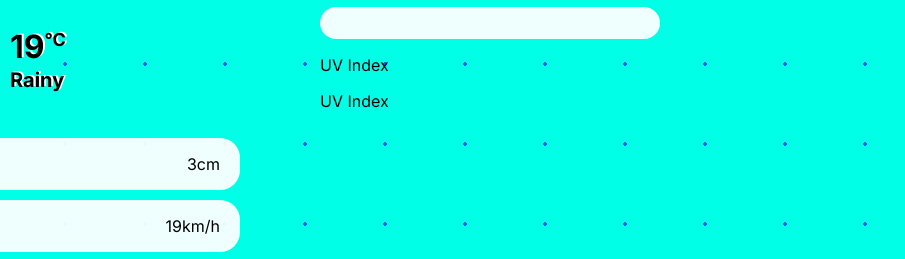
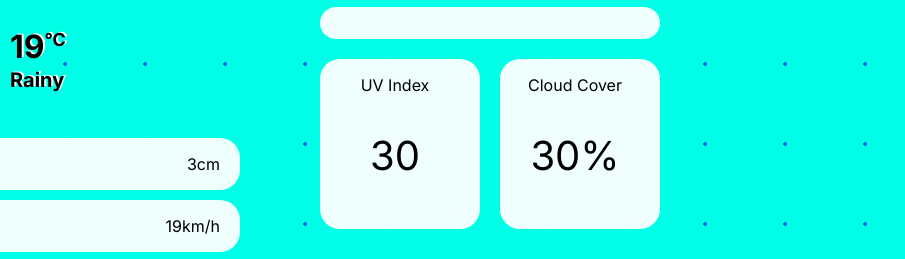
Before and after one commit to Devansh-Baghel/weather-app, a website built with Vite: page index.html in a window 1280 px wide. Shown: the part 216-475 px from the top of the page, 375-1280 px from the left. Built offline with nearby package versions, Linux system fonts and the light colour scheme; no server answers; files whose address does not match are found by name.

Commit message:
style: add uv index and cloud cover styling

```diff
--- a/index.html
+++ b/index.html
@@ -75,13 +75,13 @@
     </div>
 
     <div class="extra-info">
-      <div class="card2">
+      <div class="card">
         <p>UV Index</p>
-        <span id="uv-index"></span>
+        <span id="uv-index">30</span>
       </div>
-      <div class="card2">
-        <p>UV Index</p>
-        <span id="uv-index"></span>
+      <div class="card">
+        <p>Cloud Cover</p>
+        <span id="uv-index">30%</span>
       </div>
     </div>
   </div>
--- a/scss/style.scss
+++ b/scss/style.scss
@@ -123,13 +123,33 @@ sup {
   }
 }
 
+h1, h2{
+  color: black;
+  text-shadow: 2px -1px  #FFF;
+}
+
+.extra-info{
+  display: flex;
+  justify-content: center;
+  gap: 20px;
+
+  .card{
+    display: flex;
+    flex-direction: column;
+    gap: 20px;
+    align-items: center;
+    width: 130px;
+    height: 170px;
+
+    span{
+      font-size: 40px;
+    }
+  }
+
+}
+
 @media only screen and (min-width: 700px) {
   .right-content{
     display: block;
   }
 }
-
-h1, h2{
-  color: black;
-  text-shadow: 2px -1px  #FFF;
-}
```
